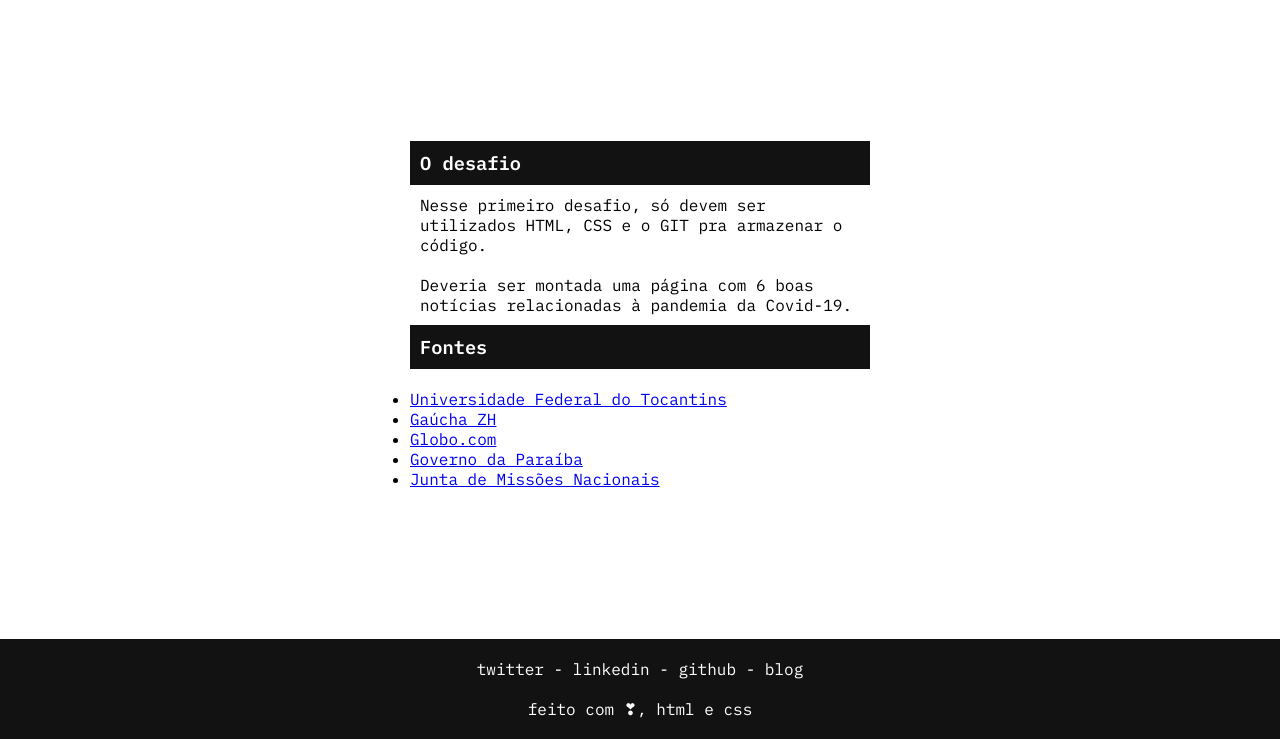
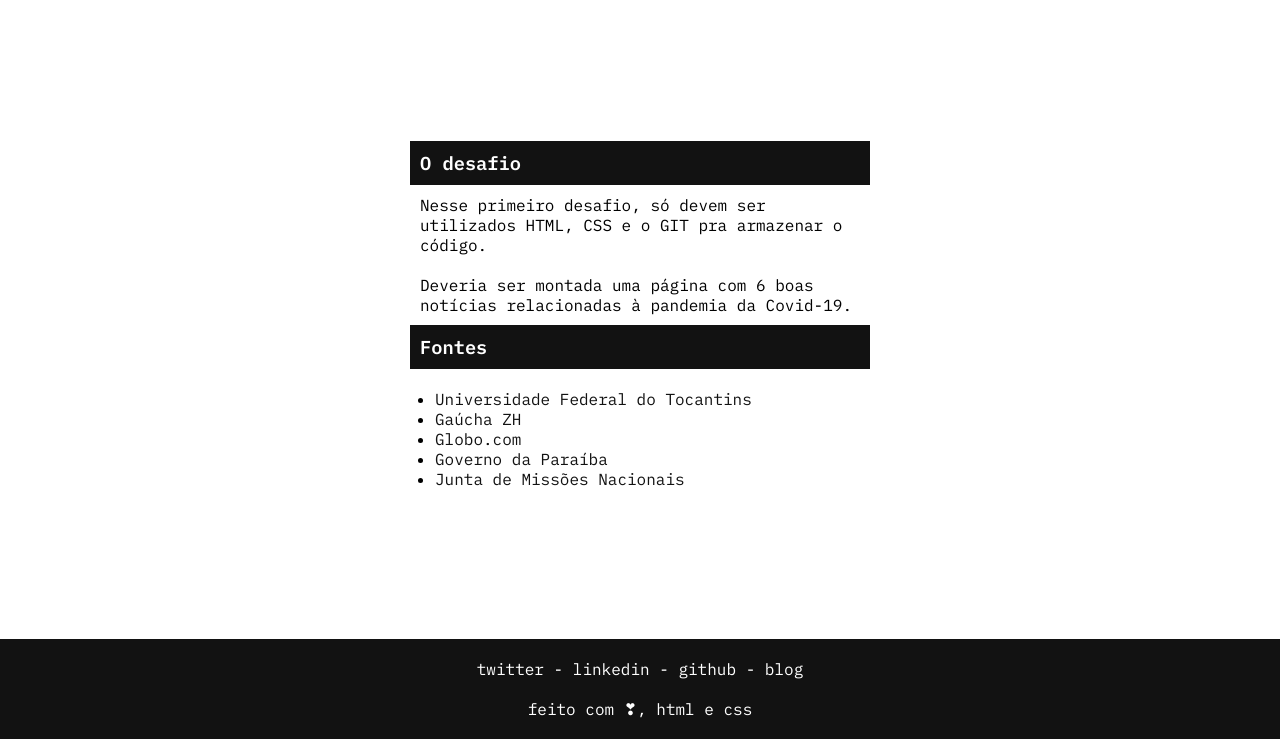
Before and after one commit to smkbarbosa/desafio-gama-1, a plain HTML site: page saiba_mais.html in a window 1280 px wide. Shown: the part 99-838 px from the top of the page. Drawn offline with Linux system fonts and the light colour scheme.

Commit message:
ajusta css das fontes

```diff
--- a/css/style.css
+++ b/css/style.css
@@ -231,5 +231,14 @@ body {
     display: inline-block;
 
     padding-bottom: 10px;
+}
 
+.fontes{
+    padding-left:25px;
 }
+
+.fontes a{
+    text-decoration: none;
+    color: #121212;
+    padding-bottom: 10px;
+}
```
